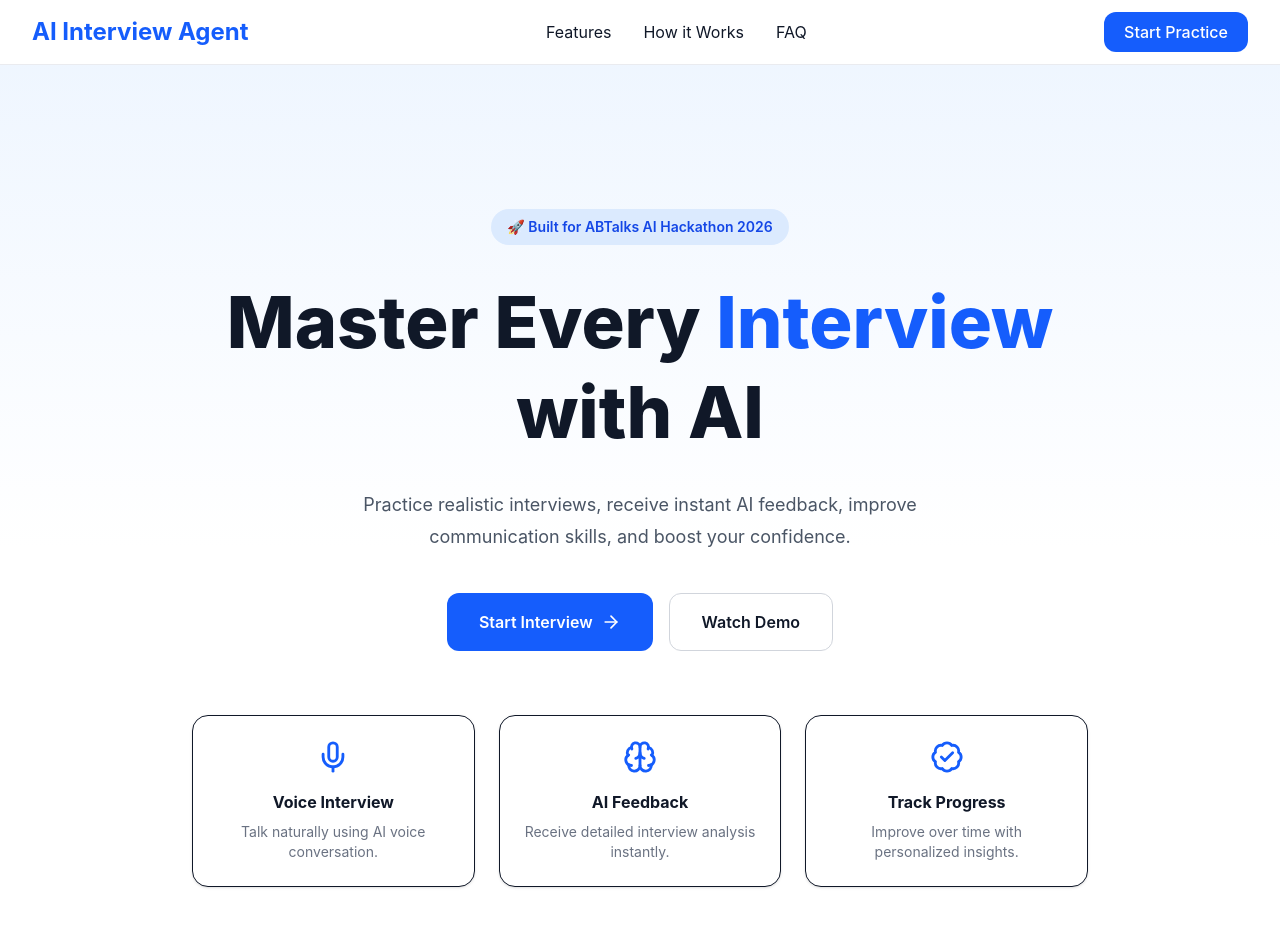
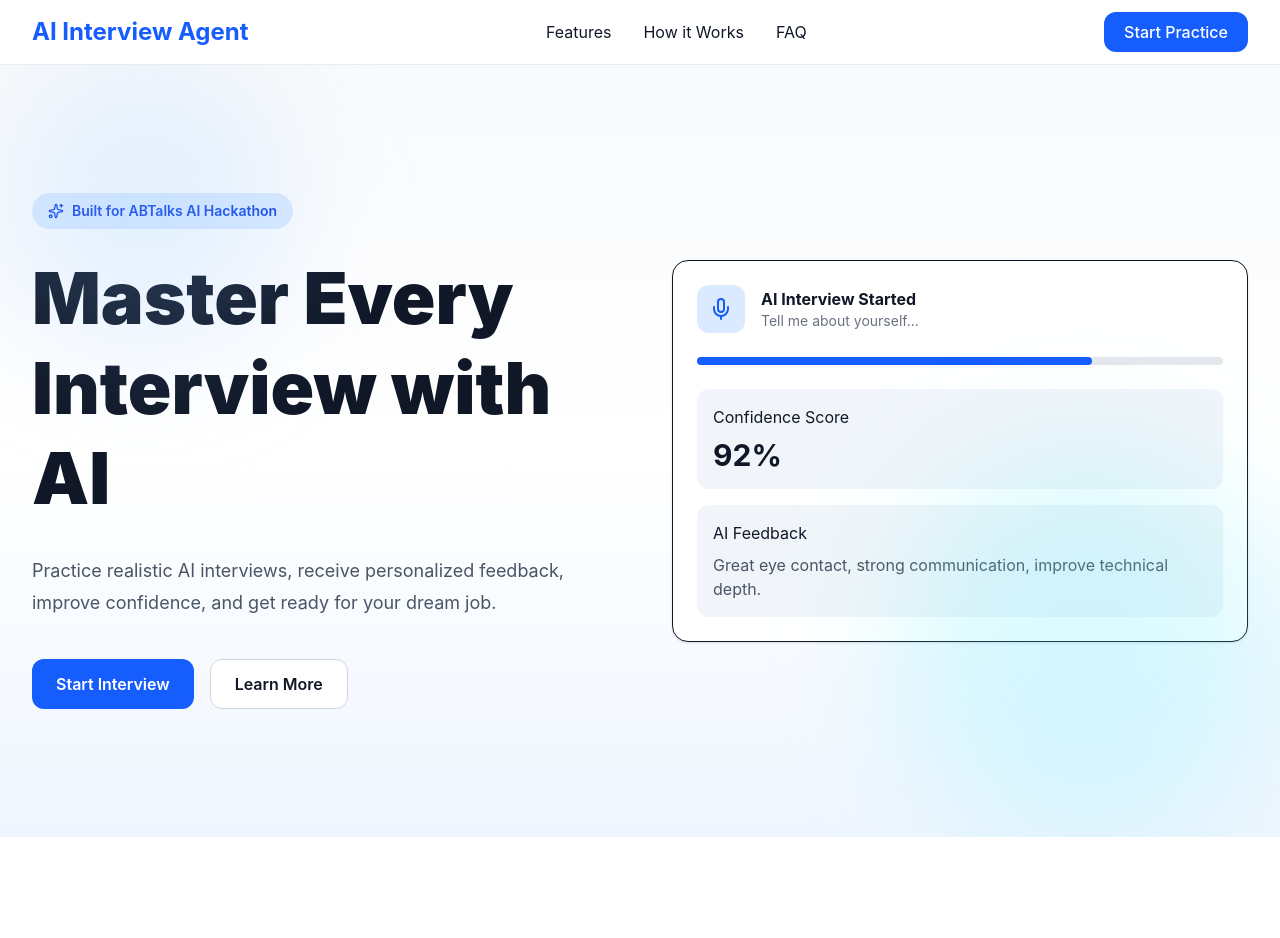
Before and after one commit to Codedbyriyad/AI-Interview-Agent, a React app in the folder frontend/: page / in a window 1280 px wide. Shown: the top 938 px of the page. Built offline with nearby package versions, Linux system fonts and the light colour scheme; the HTML template or start-up script is replaced by a standard one.

Commit message:
Build premium landing page hero and UI components

```diff
--- a/frontend/src/components/landing/Hero.jsx
+++ b/frontend/src/components/landing/Hero.jsx
@@ -1,76 +1,131 @@
 import { motion } from "framer-motion";
 import {
+  ArrowRight,
+  Brain,
   Mic,
-  Brain,
-  BadgeCheck,
-  ArrowRight,
+  Sparkles,
 } from "lucide-react";
 
 import Container from "../common/Container";
+import Button from "../ui/Button";
+import Card from "../ui/Card";
+import { APP } from "../../constants/theme";
 
 function Hero() {
   return (
-    <section className="relative overflow-hidden bg-gradient-to-b from-blue-50 via-white to-white py-24 lg:py-36">
+    <section className="relative overflow-hidden bg-gradient-to-b from-slate-50 via-white to-blue-50 py-24 lg:py-32">
+
+      {/* Background Blur */}
+      <div className="absolute left-0 top-0 h-72 w-72 rounded-full bg-blue-300/20 blur-3xl"></div>
+      <div className="absolute right-0 bottom-0 h-96 w-96 rounded-full bg-cyan-300/20 blur-3xl"></div>
+
       <Container>
+
+        <div className="grid items-center gap-16 lg:grid-cols-2">
+
+          {/* LEFT */}
+
           <motion.div
-          initial={{ opacity: 0, y: 40 }}
-          animate={{ opacity: 1, y: 0 }}
-          transition={{ duration: 0.7 }}
-          className="mx-auto max-w-4xl text-center"
+            initial={{ opacity:0, x:-40 }}
+            animate={{ opacity:1, x:0 }}
+            transition={{ duration:0.7 }}
           >
-          <span className="inline-flex items-center rounded-full bg-blue-100 px-4 py-2 text-sm font-semibold text-blue-700">
-            🚀 Built for ABTalks AI Hackathon 2026
-          </span>
 
-          <h1 className="mt-8 text-5xl font-extrabold leading-tight text-gray-900 lg:text-7xl">
-            Master Every
-            <span className="text-blue-600"> Interview </span>
-            with AI
+            <div className="mb-6 inline-flex items-center gap-2 rounded-full bg-blue-100 px-4 py-2 text-sm font-semibold text-blue-700">
+              <Sparkles size={16}/>
+              Built for ABTalks AI Hackathon
+            </div>
+
+            <h1 className="text-5xl font-black leading-tight lg:text-7xl">
+              {APP.slogan}
             </h1>
 
-          <p className="mx-auto mt-8 max-w-2xl text-lg leading-8 text-gray-600">
-            Practice realistic interviews, receive instant AI feedback,
-            improve communication skills, and boost your confidence.
+            <p className="mt-8 max-w-xl text-lg leading-8 text-gray-600">
+              Practice realistic AI interviews,
+              receive personalized feedback,
+              improve confidence,
+              and get ready for your dream job.
             </p>
 
-          <div className="mt-10 flex flex-col justify-center gap-4 sm:flex-row">
-            <button className="flex items-center justify-center gap-2 rounded-xl bg-blue-600 px-8 py-4 font-semibold text-white transition hover:bg-blue-700">
+            <div className="mt-10 flex flex-wrap gap-4">
+
+              <Button>
                 Start Interview
-              <ArrowRight size={20} />
-            </button>
+              </Button>
 
-            <button className="rounded-xl border border-gray-300 px-8 py-4 font-semibold transition hover:bg-gray-100">
-              Watch Demo
-            </button>
+              <Button variant="secondary">
+                Learn More
+              </Button>
+
             </div>
 
-          <div className="mt-16 grid gap-6 md:grid-cols-3">
-            <div className="rounded-2xl border bg-white p-6 shadow-sm">
-              <Mic className="mx-auto mb-4 text-blue-600" size={34} />
-              <h3 className="font-bold">Voice Interview</h3>
-              <p className="mt-2 text-sm text-gray-500">
-                Talk naturally using AI voice conversation.
+          </motion.div>
+
+          {/* RIGHT */}
+
+          <motion.div
+            initial={{ opacity:0, x:40 }}
+            animate={{ opacity:1, x:0 }}
+            transition={{ duration:0.8 }}
+          >
+
+            <Card>
+
+              <div className="space-y-6">
+
+                <div className="flex items-center gap-4">
+
+                  <div className="rounded-xl bg-blue-100 p-3">
+                    <Mic className="text-blue-600"/>
+                  </div>
+
+                  <div>
+                    <h3 className="font-bold">
+                      AI Interview Started
+                    </h3>
+
+                    <p className="text-sm text-gray-500">
+                      Tell me about yourself...
                     </p>
                   </div>
 
-            <div className="rounded-2xl border bg-white p-6 shadow-sm">
-              <Brain className="mx-auto mb-4 text-blue-600" size={34} />
-              <h3 className="font-bold">AI Feedback</h3>
-              <p className="mt-2 text-sm text-gray-500">
-                Receive detailed interview analysis instantly.
-              </p>
                 </div>
 
-            <div className="rounded-2xl border bg-white p-6 shadow-sm">
-              <BadgeCheck className="mx-auto mb-4 text-blue-600" size={34} />
-              <h3 className="font-bold">Track Progress</h3>
-              <p className="mt-2 text-sm text-gray-500">
-                Improve over time with personalized insights.
-              </p>
+                <div className="h-2 rounded bg-gray-200">
+
+                  <div className="h-full w-3/4 rounded bg-blue-600"></div>
+
+                </div>
+
+                <div className="grid gap-4">
+
+                  <div className="rounded-xl bg-slate-100 p-4">
+                    Confidence Score
+                    <div className="mt-2 text-3xl font-bold">
+                      92%
                     </div>
                   </div>
+
+                  <div className="rounded-xl bg-slate-100 p-4">
+                    AI Feedback
+                    <div className="mt-2 text-gray-600">
+                      Great eye contact, strong communication,
+                      improve technical depth.
+                    </div>
+                  </div>
+
+                </div>
+
+              </div>
+
+            </Card>
+
           </motion.div>
+
+        </div>
+
       </Container>
+
     </section>
   );
 }
--- a/frontend/src/components/ui/Button.jsx
+++ b/frontend/src/components/ui/Button.jsx
@@ -3,20 +3,21 @@ function Button({
   onClick,
   variant = "primary",
   type = "button",
+  className = "",
 }) {
   const styles = {
     primary:
       "rounded-xl bg-blue-600 px-6 py-3 font-semibold text-white transition hover:bg-blue-700",
 
     secondary:
-      "rounded-xl border border-gray-300 px-6 py-3 font-semibold hover:bg-gray-100",
+      "rounded-xl border border-gray-300 bg-white px-6 py-3 font-semibold transition hover:bg-gray-100",
   };
 
   return (
     <button
       type={type}
       onClick={onClick}
-      className={styles[variant]}
+      className={`${styles[variant]} ${className}`}
     >
       {children}
     </button>
```
Lines whose indentation alone changed are shown as unchanged.
